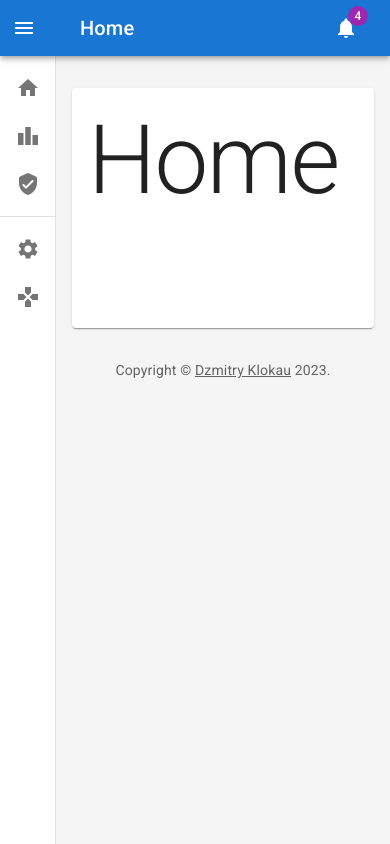
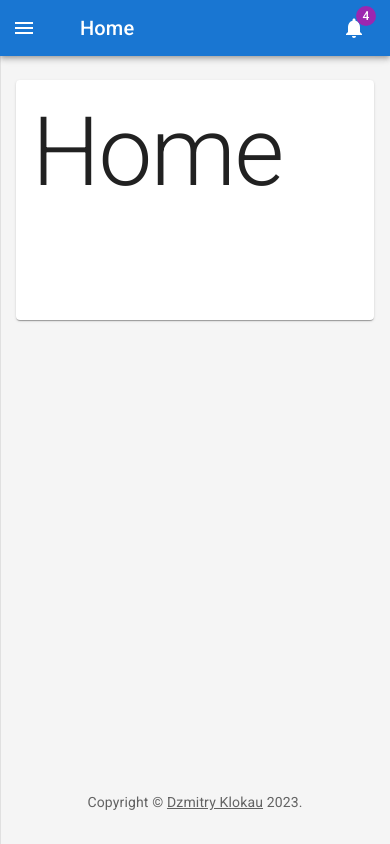
Before and after one commit to Dzmitry-Klokau/flash-cards-app, a React (Create React App) app: page /#/home in a window 390 px wide. Built offline with nearby package versions, Linux system fonts and the light colour scheme.

Commit message:
simplify navigation

```diff
--- a/src/navigation/layout/components/app-bar.tsx
+++ b/src/navigation/layout/components/app-bar.tsx
@@ -1,4 +1,3 @@
-import { styled } from "@mui/material/styles";
 import {
   Badge,
   IconButton,
@@ -13,45 +12,21 @@ import {
 import { matchRoutes, useLocation } from "react-router-dom";
 import { capitalize } from "lodash";
 
-import { shouldForwardProp } from "../../../shared/utils";
-import { drawerWidth } from "../../../shared/constants";
 import routes from "../../routes";
-
-type AppBarProps = {
-  open: boolean;
-};
-
-const WrappedAppBar = styled(MuiAppBar, {
-  shouldForwardProp: (prop) => shouldForwardProp<AppBarProps>(["open"], prop),
-})<AppBarProps>(({ theme, open }) => ({
-  zIndex: theme.zIndex.drawer + 1,
-  transition: theme.transitions.create(["width", "margin"], {
-    easing: theme.transitions.easing.sharp,
-    duration: theme.transitions.duration.leavingScreen,
-  }),
-  ...(open && {
-    marginLeft: drawerWidth,
-    width: `calc(100% - ${drawerWidth}px)`,
-    transition: theme.transitions.create(["width", "margin"], {
-      easing: theme.transitions.easing.sharp,
-      duration: theme.transitions.duration.enteringScreen,
-    }),
-  }),
-}));
 
 type Props = {
   toggleDrawer: VoidFunction;
-  open: boolean;
 };
 
-export const AppBar = ({ open, toggleDrawer }: Props) => {
-  return (
-    <WrappedAppBar position="absolute" open={open}>
-      <Toolbar
+export const AppBar = ({ toggleDrawer }: Props) => (
+  <MuiAppBar
+    position="absolute"
     sx={{
-          pr: "24px", // keep right padding when drawer closed
+      // zIndex: theme.zIndex.drawer + 1,
+      zIndex: 9999,
     }}
   >
+    <Toolbar>
       <IconButton
         edge="start"
         color="inherit"
@@ -59,7 +34,6 @@ export const AppBar = ({ open, toggleDrawer }: Props) => {
         onClick={toggleDrawer}
         sx={{
           marginRight: "36px",
-            ...(open && { display: "none" }),
         }}
       >
         <MenuIcon />
@@ -71,16 +45,15 @@ export const AppBar = ({ open, toggleDrawer }: Props) => {
         </Badge>
       </IconButton>
     </Toolbar>
-    </WrappedAppBar>
+  </MuiAppBar>
 );
-};
 
 const routesArr = Object.entries(routes).map(([name, value]) => ({
   name,
   ...value,
 }));
 
-export const RouteLabel = () => {
+const RouteLabel = () => {
   const location = useLocation();
   const matchedRoute = matchRoutes(routesArr, location);
 
--- a/src/navigation/layout/components/drawer.tsx
+++ b/src/navigation/layout/components/drawer.tsx
@@ -21,7 +21,7 @@ const WrappedDrawer = styled(MuiDrawer, {
   shouldForwardProp: (prop) => shouldForwardProp<AppBarProps>(["open"], prop),
 })<AppBarProps>(({ theme, open }) => ({
   "& .MuiDrawer-paper": {
-    position: "relative",
+    position: "absolute",
     whiteSpace: "nowrap",
     width: drawerWidth,
     transition: theme.transitions.create("width", {
@@ -35,10 +35,7 @@ const WrappedDrawer = styled(MuiDrawer, {
         easing: theme.transitions.easing.sharp,
         duration: theme.transitions.duration.leavingScreen,
       }),
-      width: theme.spacing(7),
-      [theme.breakpoints.up("sm")]: {
-        width: theme.spacing(9),
-      },
+      width: 0,
     }),
   },
 }));
--- a/src/navigation/layout/layout.tsx
+++ b/src/navigation/layout/layout.tsx
@@ -1,6 +1,6 @@
 import React from "react";
 import { Outlet } from "react-router-dom";
-import { Container, Toolbar, Box, CssBaseline } from "@mui/material";
+import { Container, Box, CssBaseline } from "@mui/material";
 
 import { AppBar, Copyright, Drawer } from "./components";
 
@@ -12,7 +12,7 @@ const AppNavigation = () => {
 
   return (
     <>
-      <AppBar open={open} toggleDrawer={toggleDrawer} />
+      <AppBar toggleDrawer={toggleDrawer} />
       <Drawer open={open} toggleDrawer={toggleDrawer} />
     </>
   );
@@ -30,16 +30,30 @@ export const Layout = () => (
             ? theme.palette.grey[100]
             : theme.palette.grey[900],
         flexGrow: 1,
+        pt: 6,
         height: "100vh",
         overflow: "auto",
+        display: "flex",
+        flexDirection: "column",
+        justifyContent: "space-between",
       }}
     >
-      <Toolbar />
-      <Container maxWidth="lg" sx={{ mt: 4, mb: 4 }}>
+      <Container
+        maxWidth="lg"
+        sx={{
+          mt: 4,
+          mb: 4,
+        }}
+      >
         {/** Screens in the Outlet */}
         <Outlet />
-        <Copyright sx={{ pt: 4 }} />
       </Container>
+      <Copyright
+        sx={{
+          mt: 4,
+          mb: 4,
+        }}
+      />
     </Box>
   </Box>
 );
```
Lines whose indentation alone changed are shown as unchanged.
